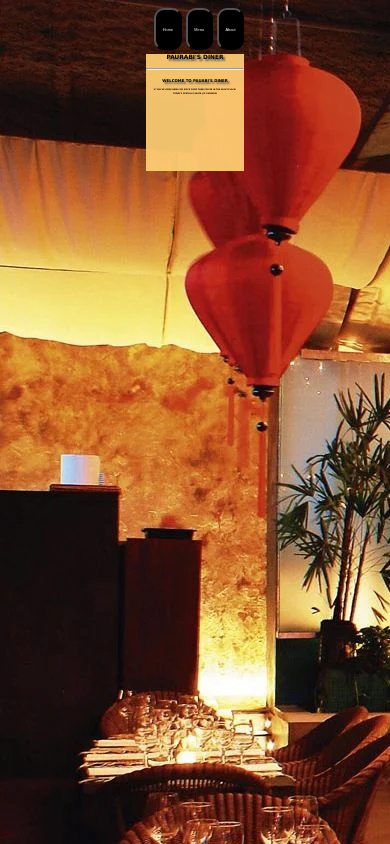
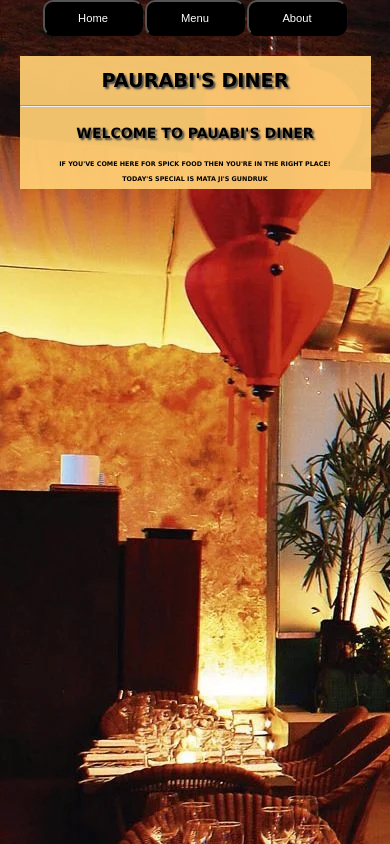
Before and after one commit to bidhannbaral/restaurant-page, a website built with webpack: page src/index.html in a window 390 px wide. Built offline with nearby package versions, Linux system fonts and the light colour scheme.

Commit message:
Made it more responsive

```diff
--- a/src/style.css
+++ b/src/style.css
@@ -1,22 +1,27 @@
 body{
     background-image: url(restaurant-image.jpg);
+    display: flex;
+    flex-direction: column; /* Stack elements vertically */
+    min-height: 100vh; /* Ensure body covers the viewport height */
+    margin: 0; /* Remove default body margins */
+    align-items: center;
+}
+
+nav {
+    display: flex;
+    flex-wrap: wrap;
+    gap: 2px;
 }
 
 .button {
     font-family:Arial, Helvetica, sans-serif;
     color: white;
     border-radius: 10px;
-    height: 5vh;
-    width: 7vw;
-    font-size: 1vw;
+    height: 50px;
+    width: 150px;
+    font-size: 1em;
     cursor: pointer;
     background-color: black;
-    margin: auto;
-    margin-left: auto;
-}
-
-#homeButton {
-    margin-left: 39.1%;
 }
 
 .button:hover {
@@ -25,37 +30,62 @@ body{
 }
 
 #content {
-    margin: auto;
+    margin: 20px auto; /* Center content and add vertical margin */
     background-color: rgba(255, 206, 116, 0.932);
-    height: 30vw;
-    width: 25vw;
+    width: 90%; /* Make content responsive width */
+    max-width: 600px; /* Set a maximum width */
+    box-sizing: border-box; /* Include padding and border in element's total width and height */
 }
 
 h1 {
     text-align: center;
-    font-size: 1.5vw;
+    font-size: 1.5em;
     text-transform: uppercase;
     font-family: verdana;
-    font-weight: 700;
+    font-weight: 700px;
     color: #000000;
     text-shadow: 2px 2px 2px #474747;
 }
 
 h4, h2, h3 {
     text-align: center;
-    font-size: 1vw;
+    font-size: 1em;
     text-transform: uppercase;
     font-family: verdana;
-    font-weight: 700;
+    font-weight: 700px;
     color: #000000;
     text-shadow: 2px 2px 2px #474747;
 }
 
 p {
     text-align: center;
-    font-size: 0.5vw;
+    font-size: 0.7em;
     text-transform: uppercase;
     font-family: verdana;
     font-weight: 700;
     color: #000000;
 }
+
+@media (max-width: 768px) { /* Adjust breakpoint as needed */
+    .button {
+        width: 31%; /* Make buttons full width on smaller screens */
+        font-size: 70%; /* Adjust font size for smaller screens */
+        height: auto; /* Let height adjust to content */
+        padding: 10px; /* Add some padding */
+        min-width: 100px;
+    }
+
+    #content {
+      font-size: 80%;
+      min-width: 250px;
+    }
+    h1 {
+        font-size: 1.5em;
+    }
+    h2, h3, h4 {
+        font-size: 1.1em;
+    }
+    p {
+        font-size: 0.5em;
+    }
+}
```
